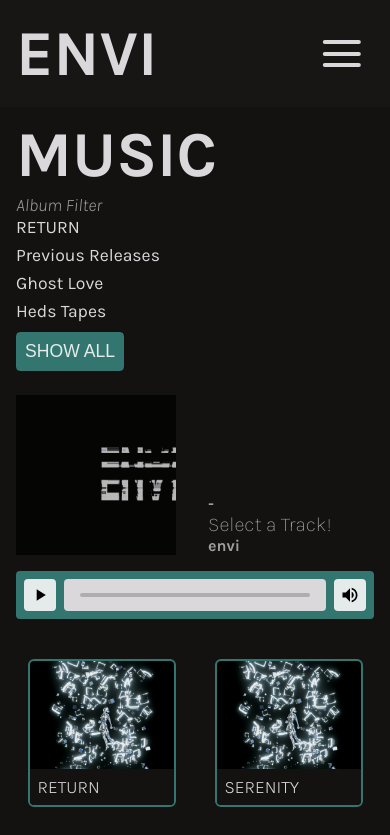
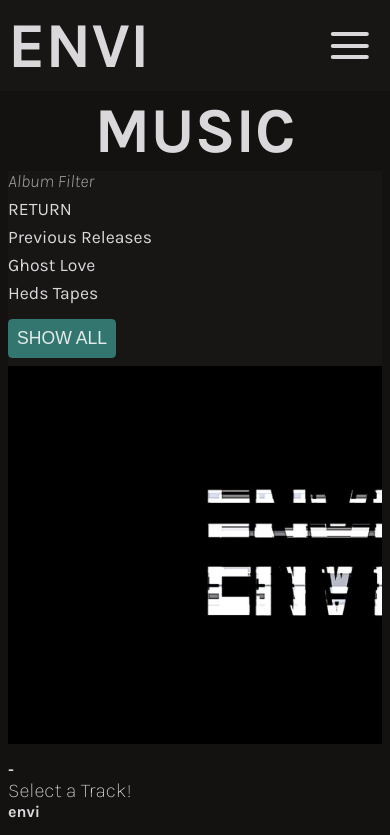
Before and after one commit to elliottsaruski/envi-website, a React (Vite) app: page /music in a window 390 px wide. Shown: the top 835 px of the page. Built offline with nearby package versions, Linux system fonts and the light colour scheme; a web font is replaced by a local one.

Commit message:
Responsiveness fixes

```diff
--- a/src/App.css
+++ b/src/App.css
@@ -66,11 +66,11 @@ p {
 .layout-div section {
   padding: var(--pd-lg) var(--pd-lg);
   width: 85dvw;
+  gap: 2rem;
 }
 
 .layout-div {
   display: flex;
-
   h2 {
     font-size: var(--fs-md-heading);
     color: var(--clr-light);
@@ -154,7 +154,6 @@ nav {
 }
 
 .logo--nav {
-  display: flex;
   font-size: var(--fs-md-heading);
   color: var(--clr-light);
   /* width: min-content;
@@ -230,7 +229,6 @@ footer {
 /* wrapper for whole page */
 #audioplayer {
   display: flex;
-  gap: 2rem;
 }
 
 /* left side of audio player (includes: album header, album filter, track artwork img, now playing content, and audio element) */
@@ -247,6 +245,7 @@ footer {
     aspect-ratio: 1;
     object-fit: cover;
     user-select: none;
+    flex: auto;
   }
 }
 
@@ -304,9 +303,10 @@ footer {
   border-color: var(--clr-light);
 }
 
-/* .artwork-now-playing-wrapper {
-
-} */
+.artwork-now-playing-wrapper {
+  display: grid;
+  gap: 1rem;
+}
 
 #now-playing-details {
   color: var(--clr-light);
@@ -451,36 +451,34 @@ audio::-webkit-media-controls-volume-slider {
   display: flex;
   flex-direction: column;
   place-items: start;
-  gap: 2rem;
   color: var(--clr-light);
-  overflow: hidden;
-  overflow-y: scroll;
-
-  span {
-    display: flex;
-    width: 30rem;
-    flex: 1;
-    font-size: var(--fs-sm);
-  }
+  overflow-y: hidden;
 }
 
 .about-content {
   display: flex;
-  gap: 2rem;
+  flex-wrap: wrap;
   place-content: start;
   place-items: start;
   justify-content: start;
   align-items: start;
+
   img {
-    height: 25rem;
     object-fit: cover;
     aspect-ratio: 1;
+    flex: 0.25;
   }
 }
 
 .spans {
-  display: grid;
+  display: flex;
+  flex-direction: column;
+  align-items: end;
   gap: 1rem;
+  flex: 1;
+  padding-top: var(--pd-sm);
+  font-size: var(--fs-sm);
+  flex-basis: 20rem;
 }
 
 .about--span {
@@ -491,7 +489,6 @@ audio::-webkit-media-controls-volume-slider {
 .music-resources--wrapper {
   display: flex;
   flex-direction: column;
-  gap: 2rem;
 
   div {
     display: flex;
@@ -519,56 +516,105 @@ audio::-webkit-media-controls-volume-slider {
 .media--wrapper {
   display: grid;
   overflow-y: scroll;
-  gap: 2rem;
+  position: relative;
 }
 
 .media-section {
   display: flex;
   align-items: start;
-  position: relative;
-  overflow: unset;
 }
 
 .media-title-span {
   display: grid;
   line-height: 1.7;
   gap: 1rem;
-  max-width: 40%;
+  flex: 0.75;
+  position: -webkit-sticky; /* For Safari */
+  position: sticky;
+  top: 0; /* Adjust this value as needed */
 
   h3 {
     line-height: 1;
     font-weight: 500;
     opacity: 75%;
+    text-decoration: underline;
+    text-underline-offset: 0.25rem;
+    text-decoration-color: var(--clr-mid);
   }
   span {
     font-size: var(--fs-md);
     font-weight: 300;
+    flex: 1;
   }
 }
 
-.media-CONTENT-other {
-  display: flex;
-  /* flex-wrap: wrap; */
-  img {
-    height: 25rem;
-    width: auto;
+.media-CONTENT {
+  display: grid;
+  place-items: center;
+  flex: 1;
+}
+
+.media-CONTENT-tweets {
+  .react-tweet-theme {
+    background-color: var(--clr-darkest-accent);
   }
 }
 
-.media-CONTENT-tweets {
-  display: grid;
-  justify-content: space-around;
-  width: 100%;
-  .react-tweet-theme {
-    background-color: var(--clr-darkest-accent);
-    height: min-content;
-    /* width: 100%; */
-  }
+.scroll-to-top-button {
+  position: sticky;
+  position: -webkit-sticky; /* For Safari */
+  bottom: 0; /* Adjust this value as needed */
+  /* width: min-content; */
+  left: 100%;
+  width: fit-content;
+  padding: var(--pd-sm);
+  outline: 1px solid var(--clr-mid);
+  background-color: transparent;
+  color: var(--clr-light);
+  box-shadow: none;
+  border: none;
+  border-radius: 0.25rem;
+}
+
+.scroll-to-top-button:hover,
+.scroll-to-top-button:focus-visible {
+  outline: 1px solid var(--clr-mid);
+  background-color: var(--clr-mid);
+  color: var(--clr-dark-bg);
 }
 
 /* -------------------media query under 1024px - switch to hamburger style nav button and div----- */
 
 @media (max-width: 1124px) {
+  /* -------------LAYOUT DIV MOBILE --- FOR EACH SECTION ---------------*/
+  .layout-div {
+    padding: var(--pd-sm);
+    /* display: grid; */
+    /* gap: 2rem; */
+    section {
+      display: grid;
+      padding: 0;
+      width: 100%;
+      overflow-y: hidden;
+      span {
+        font-size: var(--fs-md);
+      }
+    }
+    h2 {
+      font-size: var(--fs-md-heading);
+      margin: 0 auto;
+    }
+    h3 {
+      font-size: var(--fs-md);
+    }
+    img {
+      object-fit: cover;
+    }
+  }
+  /* -------------------------------------------------------- */
+  h1 {
+    flex: auto;
+  }
   hr {
     display: none;
   }
@@ -581,11 +627,18 @@ audio::-webkit-media-controls-volume-slider {
     overflow: hidden;
     position: relative;
   }
+  /* TEST FOR MOBILE LOOKS WEIRD WITH PADDING ON IOS */
+  .logo--nav {
+    line-height: unset;
+    padding: 0;
+    margin: 0;
+  }
 
   .nav-wrapper {
-    height: min-content;
+    height: max-content;
     width: 100svw;
     display: flex;
+    padding: var(--pd-sm);
     flex-direction: row-reverse;
     background-color: var(--clr-darkest-accent);
     justify-content: space-between;
@@ -670,30 +723,55 @@ audio::-webkit-media-controls-volume-slider {
     p {
       font-size: var(--fs-sm);
     }
+    h5 {
+      margin: 0;
+      padding: 0;
+    }
   }
 
   .audio-player-left {
     gap: 0.5rem;
   }
 
+  .album-wrapper {
+    display: flex;
+    flex-direction: column;
+
+    gap: 0.5rem;
+    padding: 0;
+    flex: 1;
+    background-color: var(--clr-darkest-accent);
+    flex-basis: 10rem;
+  }
+
+  #show-all {
+    padding: 0;
+    height: min-content;
+  }
+
+  .artwork-wrapper {
+    img {
+      object-fit: cover;
+      height: 100%;
+      width: 100%;
+      aspect-ratio: 1;
+    }
+  }
+
+  .artwork-now-playing-wrapper {
+    display: flex;
+    flex-wrap: wrap;
+    gap: 0;
+  }
+
+  .now-playing-text {
+    padding-block: var(--pd-sm);
+  }
+
   .music-list-wrapper {
     padding: 0;
     overflow: hidden;
-    padding-block: var(--pd-md);
-  }
-
-  /* .artwork-now-playing-wrapper { */
-  /* display: flex; */
-  /* gap: 1rem; */
-  /* place-content: start; */
-  /* justify-content: space-between; */
-  /* } */
-
-  .artwork-now-playing-wrapper {
-    display: flex;
-    flex-direction: row-reverse;
-    justify-content: start;
-    gap: 2rem;
+    gap: 0;
   }
 
   #now-playing-details {
@@ -716,92 +794,41 @@ audio::-webkit-media-controls-volume-slider {
   .album-folders {
     gap: 0.5rem;
   }
-  /* -------------LAYOUT DIV MOBILE --- FOR EACH SECTION ---------------*/
-  .layout-div {
-    padding: var(--pd-md);
-    section {
-      width: 100%;
-      padding: 0;
-      overflow: hidden;
-      span {
-        font-size: medium;
-      }
-    }
-    h2 {
-      font-size: var(--fs-md-heading);
-    }
-    h3 {
-      font-size: var(--fs-md);
-    }
-    img {
-      object-fit: cover;
-    }
-  }
-  /* -------------------------------------------------------- */
 
   .about--wrapper {
-    display: grid;
-    width: 95dvw;
-    margin: 0;
-    gap: 1rem;
-
-    span {
-      width: 100%;
-    }
-    img {
-      width: 100%;
-    }
-    .spans {
-      width: 100svw;
-      max-width: 90svw;
-    }
+    padding: var(--pd-md) !important;
   }
   .about-content {
     display: grid;
-    gap: 1rem;
     text-align: justify;
-    text-justify: auto;
     img {
-      height: 20rem;
-      width: auto;
+      height: 100%;
+      width: 100%;
     }
   }
 
   .media--wrapper {
-    overflow: hidden;
-    flex: 1;
-    flex-direction: column;
-
-    padding-block: var(--pd-lg);
+    display: grid;
+    width: 100%;
+    padding: 5rem;
   }
 
   .media-section {
-    display: grid;
-    gap: 0.5rem;
-    width: 100svw;
+    display: grid !important;
+    width: 100%;
   }
 
   .media-title-span {
-    max-width: 90svw;
+    display: grid;
+    max-width: 100vw;
     line-height: 1.7;
     text-align: justify;
-    display: grid;
   }
 
   .media-CONTENT {
     display: grid;
     place-items: center;
     justify-content: center;
-  }
-
-  .media-CONTENT-tweets {
-    display: grid;
-    padding: unset;
-    margin: unset;
-    gap: 0rem;
-    .react-tweet-theme {
-      width: 90%;
-    }
   }
 
   .music-resources--wrapper {
--- a/src/components/media-page/OtherArt.jsx
+++ b/src/components/media-page/OtherArt.jsx
@@ -15,7 +15,7 @@ function OtherArt() {
           music.
         </span>
       </div>
-      <div className="media-CONTENT-other" ref={otherArtRef}>
+      <div className="media-CONTENT" ref={otherArtRef}>
         {/* display other work material */}
       </div>
     </div>
--- a/src/components/media-page/ReturnEP.jsx
+++ b/src/components/media-page/ReturnEP.jsx
@@ -49,7 +49,7 @@ function ReturnEP() {
       </div>
       <div
         style={{ width: "25rem", margin: "0 auto" }}
-        className="media-CONTENT-promo"
+        className="media-CONTENT"
         id="return-container"
         ref={returnEPRef}>
         {/* div to display branding and promo material */}
--- a/src/components/music-page/AudioPlayer.jsx
+++ b/src/components/music-page/AudioPlayer.jsx
@@ -20,15 +20,21 @@ function AudioPlayer() {
         <h2>music</h2>
         <div className="artwork-now-playing-wrapper">
           <AlbumFilter filter={filter} setFilter={setFilter} albums={albums} />
-        </div>
-        <div id="now-playing-details">
-          <img src={artworkThumbnail} className="np-artwork" alt="song artwork" />
-          <div className="now-playing-text">
-            <h4>{albumTitle}</h4>
-            <h3>{songTitle}</h3>
-            <h4>envi</h4>
+          <div className="artwork-wrapper">
+            <img
+              src={artworkThumbnail}
+              className="np-artwork"
+              alt="song artwork"
+            />
           </div>
         </div>
+        <div className="now-playing-text">
+          <h4>{albumTitle}</h4>
+          <h3>{songTitle}</h3>
+          <h4>envi</h4>
+        </div>
+        {/* <div id="now-playing-details"> */}
+        {/* </div> */}
         <audio
           ref={audioRef}
           controls
--- a/src/pages/AboutPage.jsx
+++ b/src/pages/AboutPage.jsx
@@ -4,9 +4,7 @@ function AboutPage() {
   return (
     <section className="about--wrapper">
       <h2>About</h2>
-
       <div className="about-content">
-        <img src={enviTextIMG} aria-description="" alt="enviIMG" />
         <div className="spans">
           <span className="about--span">
             Born and raised in Miami, FL, envi, aka Elliott Saruski, is an
@@ -25,6 +23,9 @@ function AboutPage() {
             Fast forward a year and the project transforms into {"'envi'"}.
           </span>
         </div>
+        <div className="about-img-wrapper">
+          <img src={enviTextIMG} aria-description="" alt="enviIMG" />
+        </div>
       </div>
     </section>
   );
```
Also changed, not shown: src/components/media-page/BlenderChallenge.jsx (+7 -6 lines), src/pages/MediaPage.jsx (+14 -2 lines).
